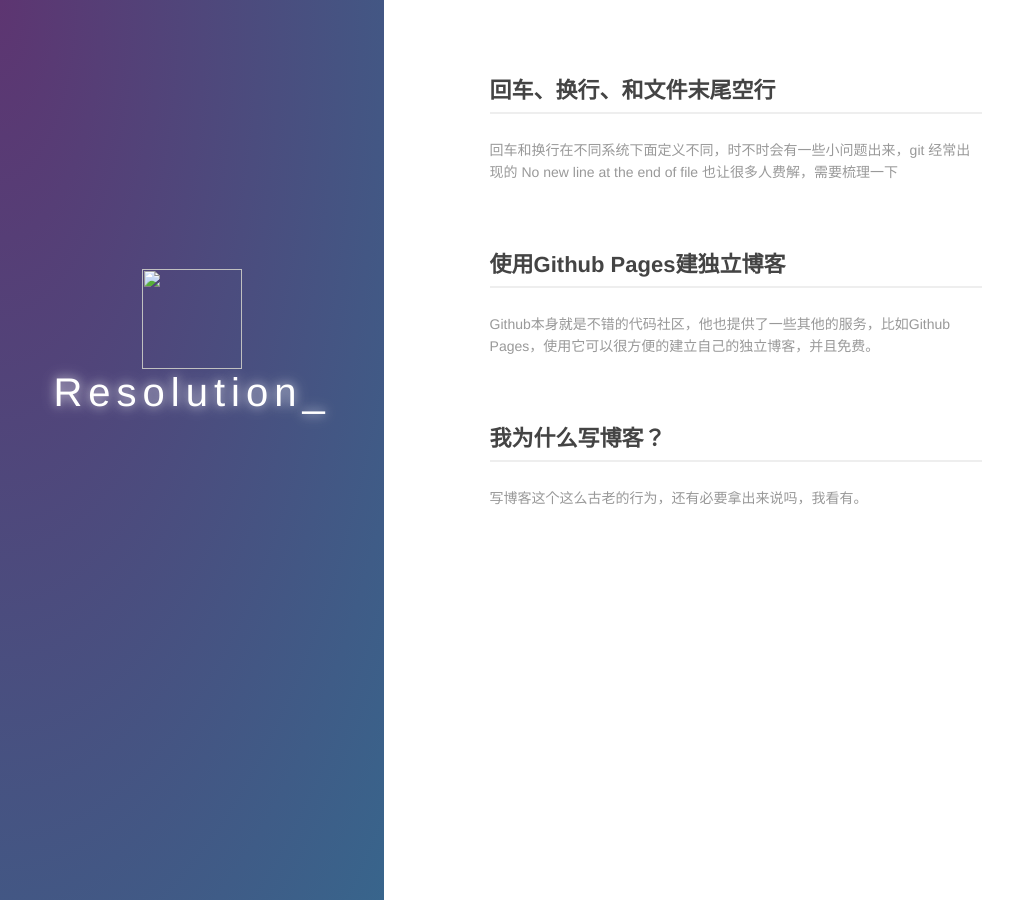
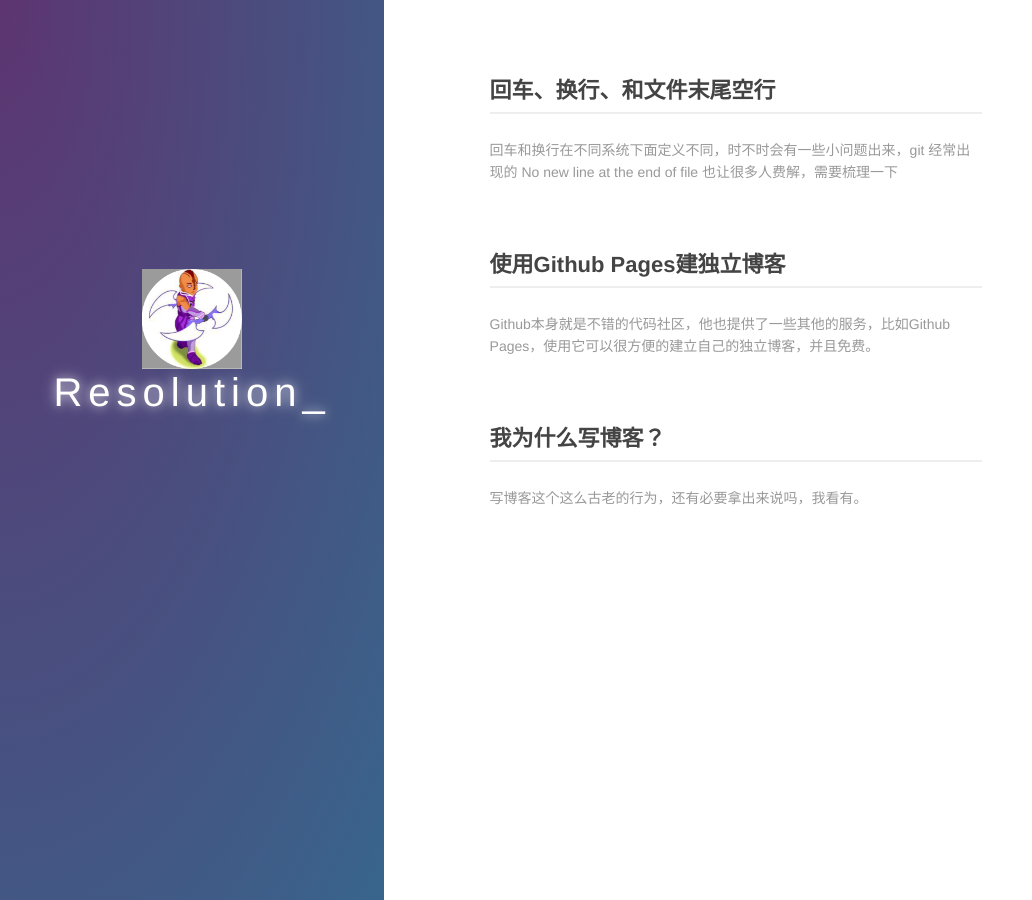
Before and after one commit to wlf451460424/wlf451460424.github.io, a Jekyll site: the page built from index.md, in a window 1280 px wide. Shown: the whole page, without its empty margins (0-1032 px from the left). Built offline with Jekyll 4.4.1, drawn with Linux system fonts in a browser that asks for light colours.

Commit message:
modify ico

```diff
--- a/index.md
+++ b/index.md
@@ -6,7 +6,7 @@ layout: default
   <div class="index-wrapper">
     <div class="aside">
       <div class="info-card">
-	<img src="images/githubpages/00.png" alt="" width="100" height="100"/>
+	<img src="images/00.png" alt="" width="100" height="100"/>
         <h1>Resolution_</h1>
       </div>
       <div id="particles-js"></div>
```
